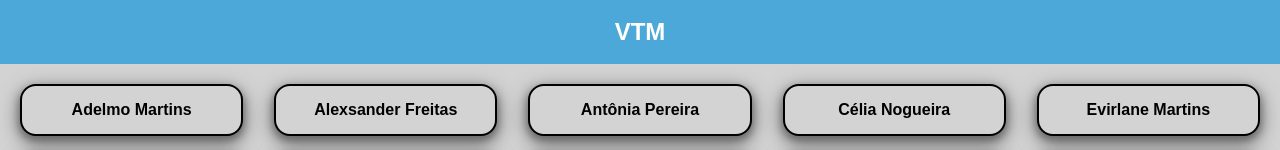
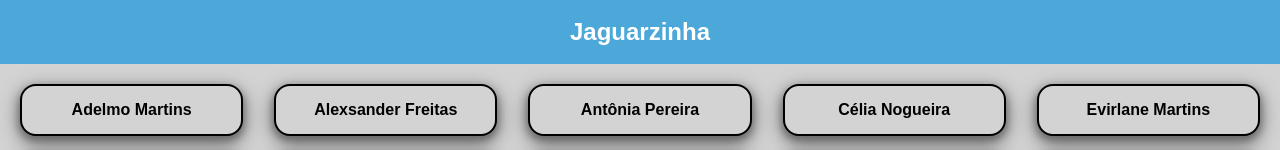
Before and after one commit to IgorGJN/comentarios, a plain HTML site: page vtm.html in a window 1280 px wide. Shown: the top 150 px of the page. Drawn offline with Linux system fonts and the light colour scheme.

Commit message:
Atualizar o vtm.html

```diff
--- a/vtm.html
+++ b/vtm.html
@@ -13,7 +13,7 @@
 </head>
 <body>
     <header>
-        <h1>VTM</h1>
+        <h1>Jaguarzinha</h1>
     </header>
     <main>
       <section class="tabela">
```
